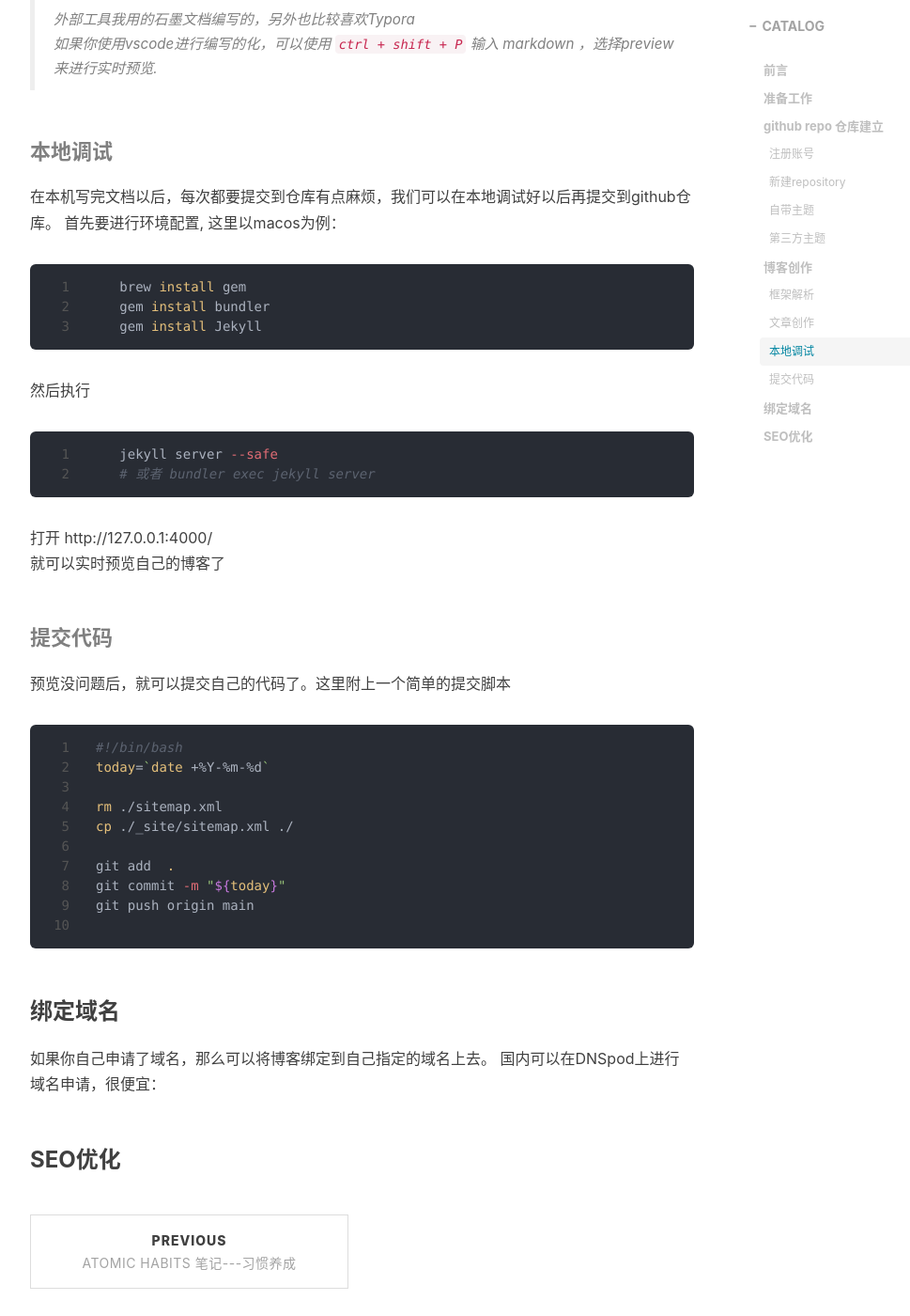
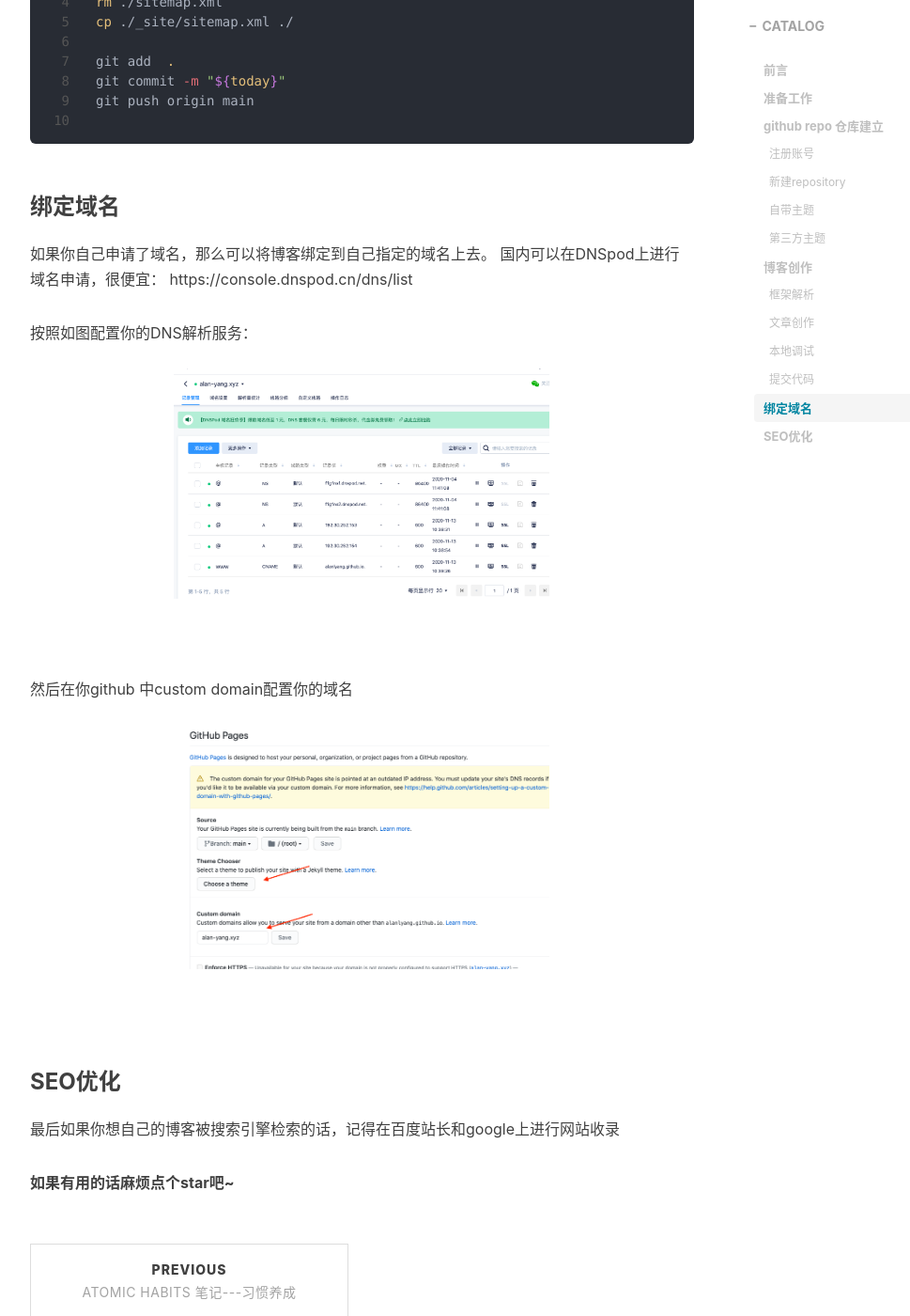
Before and after one commit to alanlyang/alanlyang.github.io, a Jekyll site: the page built from _posts/web/2020-11-10-使用github+jekyll构建个人博客.md, in a window 1280 px wide and 1400 px high, scrolled down 8657 px. Shown: the whole window at 94% size, without its empty margins (233-1202 px from the left). Built offline with Jekyll 4.4.1, drawn with Linux system fonts in a browser that asks for light colours; nearby versions of some CDN libraries; comment, search, counter and statistics services are not loaded.

Commit message:
2020-11-13

```diff
--- a/_posts/web/2020-11-10-使用github+jekyll构建个人博客.md
+++ b/_posts/web/2020-11-10-使用github+jekyll构建个人博客.md
@@ -10,6 +10,7 @@
     - blog
     - jekyll
 ---
+> 转载请注明原始网站~ 谢谢
 
 ### 前言
 当我们在浏览网上的知识的时候，很多时候我们也想自己能够成为知识的传播者，也希望别人能够看到我们对这个世界的输出和影响。我们总会在某个时候想，我在这个世界活了这么久，总该留下点痕迹才好。这也是自己开始搭建博客的初衷。如果你<br>
@@ -116,7 +117,7 @@
 文章头： 需要用 --- 包裹起来的 yaml 文件格式，用来说明该文章的标题、tag、布局、背景图片等信息，必须使用 --- 包裹。<br>
 形式为  变量名: 值
 如下图；<br>
-<img src="/img/in-post/2020-11-13-github建站/7.png" width="500px" height="400px"><br
+<img src="/img/in-post/2020-11-13-github建站/8.png" width="400px" height="400px"><br>
 
 > 这里还支持很多的变量，也可以自己通过liquid形式来进行定义.
 > layout表示布局，title为文章名， subtitLe为子标题， tag为文章的标签，支持按标签查找
@@ -159,6 +160,16 @@
 ### 绑定域名
 如果你自己申请了域名，那么可以将博客绑定到自己指定的域名上去。
 国内可以在DNSpod上进行域名申请，很便宜：
+https://console.dnspod.cn/dns/list
+
+按照如图配置你的DNS解析服务：<br>
+<img src="/img/in-post/2020-11-13-github建站/9.png" width="400px" height="400px"><br>
+
+然后在你github 中custom domain配置你的域名<br>
+<img src="/img/in-post/2020-11-13-github建站/5.png" width="400px" height="400px"><br>
+
+### SEO优化
+最后如果你想自己的博客被搜索引擎检索的话，记得在百度站长和google上进行网站收录
 
 
-### SEO优化
+**如果有用的话麻烦点个star吧~**
```
Also changed, not shown: img/in-post/2020-11-13-github建站/9.png (added), 1 other file.
